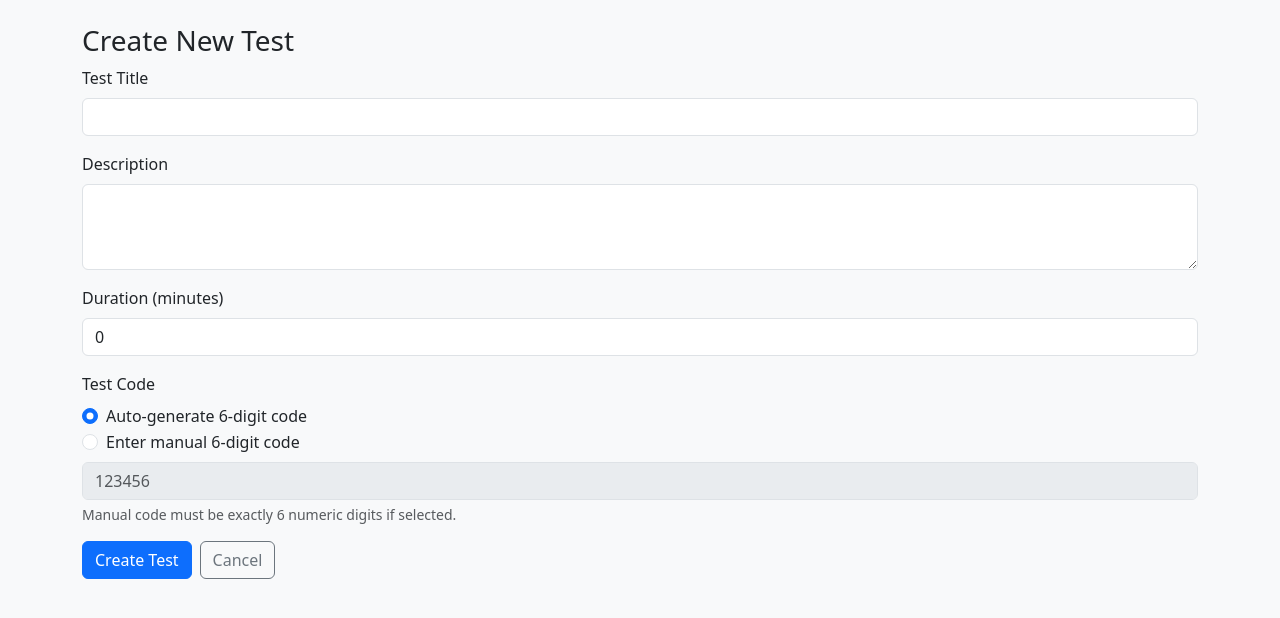
After one commit to kartik-tata14/Quiz-Master-Prototype, a Flask app: page /trainer/create in a window 1280 px wide. The commit adds this page. Shown: the top 618 px of the page. Run offline with Flask 3, Linux system fonts and the light colour scheme; the visitor is signed in with stand-in values (Sample User, id 1).

Commit message:
Added Trainer Login Module

```diff
--- a/app.py
+++ b/app.py
@@ -1,28 +1,30 @@
 # app.py
-from flask import Flask, render_template, request, redirect, url_for, flash
+import os
+import re
 import sqlite3
-import re
+from datetime import datetime
+from flask import Flask, render_template, request, redirect, url_for, flash, session, abort
 
 DB_PATH = "quiz.db"
+app = Flask(__name__)
+app.secret_key = os.environ.get("FLASK_SECRET", "replace-with-secure-secret")
+TRAINER_PASSWORD = os.environ.get("TRAINER_PASSWORD", "trainer123")  # change in env for production
 
-app = Flask(__name__)
-app.secret_key = "replace-with-a-secure-random-key"
-
+# --- DB helper
 def get_db_connection():
     conn = sqlite3.connect(DB_PATH)
     conn.row_factory = sqlite3.Row
     return conn
 
 def is_valid_test_code(code):
-    # must be exactly 6 digits, numeric only
     return bool(re.fullmatch(r"\d{6}", code))
 
+# --- Trainee login (unchanged behavior)
 @app.route("/", methods=["GET", "POST"])
 def login():
     error = None
-    if request.method == "POST":
+    if request.method == "POST" and request.form.get("action") == "trainee_login":
         code = request.form.get("test_code", "").strip()
-        # Server-side validation
         if not code:
             error = "Please enter the 6 digit Unique Test ID."
         elif not code.isdigit():
@@ -32,14 +34,12 @@ def login():
         elif not is_valid_test_code(code):
             error = "Invalid Test ID format."
         else:
-            # Check DB
             conn = get_db_connection()
             cur = conn.cursor()
             cur.execute("SELECT * FROM tests WHERE test_code = ?", (code,))
             row = cur.fetchone()
             conn.close()
             if row:
-                # successful login to the exam; replace with proper session flow later
                 return redirect(url_for("exam_landing", test_code=code))
             else:
                 error = "This Test ID does not exist. Please check with your trainer."
@@ -49,7 +49,6 @@ def login():
 
 @app.route("/exam/<test_code>")
 def exam_landing(test_code):
-    # Placeholder page after successful code validation; trainer-specific logic will come later
     conn = get_db_connection()
     cur = conn.cursor()
     cur.execute("SELECT name FROM tests WHERE test_code = ?", (test_code,))
@@ -58,5 +57,153 @@ def exam_landing(test_code):
     test_name = row["name"] if row else "Unknown Test"
     return render_template("exam_landing.html", test_code=test_code, test_name=test_name)
 
+# --- Trainer auth helpers
+def trainer_login_required():
+    if not session.get("trainer_authenticated"):
+        return redirect(url_for("login"))
+    return None
+
+# POST handler for trainer login from the same page
+@app.route("/trainer/login", methods=["POST"])
+def trainer_login():
+    pwd = request.form.get("trainer_password", "")
+    if pwd == TRAINER_PASSWORD:
+        session["trainer_authenticated"] = True
+        flash("Logged in as trainer.", "success")
+        return redirect(url_for("trainer_index"))
+    else:
+        flash("Incorrect trainer password.", "danger")
+        return redirect(url_for("login"))
+
+@app.route("/trainer/logout")
+def trainer_logout():
+    session.pop("trainer_authenticated", None)
+    flash("Logged out.", "info")
+    return redirect(url_for("login"))
+
+# --- Trainer routes (protected)
+@app.route("/trainer")
+def trainer_index():
+    redirect_resp = trainer_login_required()
+    if redirect_resp:
+        return redirect_resp
+    conn = get_db_connection()
+    cur = conn.cursor()
+    cur.execute("SELECT id, test_code, name, duration_minutes, created_at, updated_at FROM tests ORDER BY created_at DESC")
+    tests = cur.fetchall()
+    conn.close()
+    return render_template("trainer_list.html", tests=tests)
+
+@app.route("/trainer/create", methods=["GET", "POST"])
+def trainer_create():
+    redirect_resp = trainer_login_required()
+    if redirect_resp:
+        return redirect_resp
+    if request.method == "POST":
+        name = request.form.get("name", "").strip()
+        description = request.form.get("description", "").strip()
+        duration = request.form.get("duration", "0").strip()
+        code_mode = request.form.get("code_mode", "auto")
+        manual_code = request.form.get("manual_code", "").strip()
+        if not name:
+            flash("Test name is required.", "danger")
+            return redirect(url_for("trainer_create"))
+        try:
+            duration_int = int(duration)
+            if duration_int < 0:
+                raise ValueError
+        except ValueError:
+            flash("Duration must be a non-negative integer (minutes).", "danger")
+            return redirect(url_for("trainer_create"))
+        if code_mode == "manual":
+            if not manual_code or not is_valid_test_code(manual_code):
+                flash("Manual Test Code must be exactly 6 numeric digits.", "danger")
+                return redirect(url_for("trainer_create"))
+            code = manual_code
+        else:
+            import random
+            conn = get_db_connection()
+            cur = conn.cursor()
+            for _ in range(1000):
+                cand = f"{random.randint(0,999999):06d}"
+                cur.execute("SELECT 1 FROM tests WHERE test_code = ?", (cand,))
+                if not cur.fetchone():
+                    code = cand
+                    break
+            else:
+                conn.close()
+                flash("Unable to generate unique code. Try again.", "danger")
+                return redirect(url_for("trainer_create"))
+            conn.close()
+        now = datetime.utcnow().isoformat()
+        conn = get_db_connection()
+        cur = conn.cursor()
+        try:
+            cur.execute("""
+                INSERT INTO tests (test_code, name, description, duration_minutes, created_at, updated_at)
+                VALUES (?, ?, ?, ?, ?, ?)
+            """, (code, name, description, duration_int, now, now))
+            conn.commit()
+            flash(f"Test created with code {code}.", "success")
+            return redirect(url_for("trainer_index"))
+        except sqlite3.IntegrityError:
+            flash("Test code already exists. Please try again.", "danger")
+        finally:
+            conn.close()
+    return render_template("trainer_create.html")
+
+@app.route("/trainer/edit/<int:test_id>", methods=["GET", "POST"])
+def trainer_edit(test_id):
+    redirect_resp = trainer_login_required()
+    if redirect_resp:
+        return redirect_resp
+    conn = get_db_connection()
+    cur = conn.cursor()
+    cur.execute("SELECT * FROM tests WHERE id = ?", (test_id,))
+    test = cur.fetchone()
+    if not test:
+        conn.close()
+        flash("Test not found.", "danger")
+        return redirect(url_for("trainer_index"))
+    if request.method == "POST":
+        name = request.form.get("name", "").strip()
+        description = request.form.get("description", "").strip()
+        duration = request.form.get("duration", "0").strip()
+        try:
+            duration_int = int(duration)
+            if duration_int < 0:
+                raise ValueError
+        except ValueError:
+            flash("Duration must be a non-negative integer (minutes).", "danger")
+            return redirect(url_for("trainer_edit", test_id=test_id))
+        now = datetime.utcnow().isoformat()
+        try:
+            cur.execute("""
+                UPDATE tests
+                SET name = ?, description = ?, duration_minutes = ?, updated_at = ?
+                WHERE id = ?
+            """, (name, description, duration_int, now, test_id))
+            conn.commit()
+            flash("Test updated successfully.", "success")
+            return redirect(url_for("trainer_index"))
+        finally:
+            conn.close()
+    conn.close()
+    return render_template("trainer_edit.html", test=test)
+
+@app.route("/trainer/delete/<int:test_id>", methods=["POST"])
+def trainer_delete(test_id):
+    redirect_resp = trainer_login_required()
+    if redirect_resp:
+        return redirect_resp
+    conn = get_db_connection()
+    cur = conn.cursor()
+    cur.execute("DELETE FROM tests WHERE id = ?", (test_id,))
+    conn.commit()
+    conn.close()
+    flash("Test deleted.", "success")
+    return redirect(url_for("trainer_index"))
+
+
 if __name__ == "__main__":
     app.run(debug=True)
--- /dev/null
+++ b/templates/trainer_create.html
@@ -0,0 +1,81 @@
+<!-- templates/trainer_create.html -->
+<!doctype html>
+<html lang="en">
+
+<head>
+    <meta charset="utf-8">
+    <title>Create Test</title>
+    <meta name="viewport" content="width=device-width, initial-scale=1">
+    <link href="https://cdn.jsdelivr.net/npm/bootstrap@5.3.2/dist/css/bootstrap.min.css" rel="stylesheet">
+</head>
+
+<body class="bg-light">
+    <div class="container py-4">
+        <h3>Create New Test</h3>
+
+        {% with messages = get_flashed_messages(with_categories=true) %}
+        {% if messages %}
+        {% for category, msg in messages %}
+        <div class="alert alert-{{ category }}">{{ msg }}</div>
+        {% endfor %}
+        {% endif %}
+        {% endwith %}
+
+        <form method="post">
+            <div class="mb-3">
+                <label class="form-label">Test Title</label>
+                <input name="name" class="form-control" required>
+            </div>
+            <div class="mb-3">
+                <label class="form-label">Description</label>
+                <textarea name="description" class="form-control" rows="3"></textarea>
+            </div>
+            <div class="mb-3">
+                <label class="form-label">Duration (minutes)</label>
+                <input name="duration" type="number" min="0" class="form-control" value="0" required>
+            </div>
+
+            <div class="mb-3">
+                <label class="form-label">Test Code</label>
+                <div class="form-check">
+                    <input class="form-check-input" type="radio" name="code_mode" id="auto" value="auto" checked>
+                    <label class="form-check-label" for="auto">Auto-generate 6-digit code</label>
+                </div>
+                <div class="form-check">
+                    <input class="form-check-input" type="radio" name="code_mode" id="manual" value="manual">
+                    <label class="form-check-label" for="manual">Enter manual 6-digit code</label>
+                </div>
+                <input name="manual_code" id="manual_code" class="form-control mt-2" placeholder="123456" maxlength="6"
+                    pattern="\d{6}">
+                <div class="form-text">Manual code must be exactly 6 numeric digits if selected.</div>
+            </div>
+
+            <input type="hidden" name="key" value="{{ request.args.get('key') }}">
+            <div class="d-flex gap-2">
+                <button class="btn btn-primary">Create Test</button>
+                <a class="btn btn-outline-secondary"
+                    href="{{ url_for('trainer_index', key=request.args.get('key')) }}">Cancel</a>
+            </div>
+        </form>
+    </div>
+
+    <script>
+        document.addEventListener('DOMContentLoaded', function () {
+            const manualInput = document.getElementById('manual_code');
+            const manualRadio = document.getElementById('manual');
+            const autoRadio = document.getElementById('auto');
+
+            function toggleManual() {
+                manualInput.disabled = !manualRadio.checked;
+            }
+            manualRadio.addEventListener('change', toggleManual);
+            autoRadio.addEventListener('change', toggleManual);
+            toggleManual();
+            manualInput.addEventListener('input', () => {
+                manualInput.value = manualInput.value.replace(/\D/g, '').slice(0, 6);
+            });
+        });
+    </script>
+</body>
+
+</html>
```
Also changed, not shown: init_db.py (+16 -9 lines), templates/login.html (+72 -5 lines), templates/trainer_edit.html (added, +55 -0 lines), templates/trainer_list.html (added, +68 -0 lines), quiz.db.
